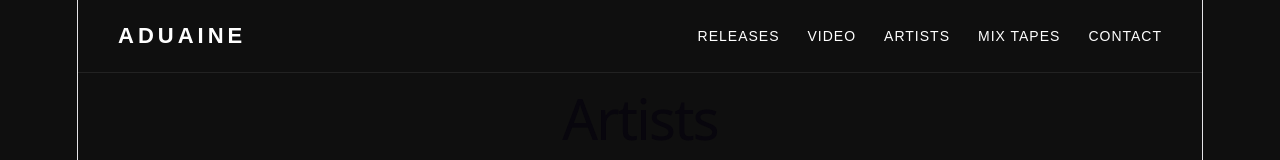
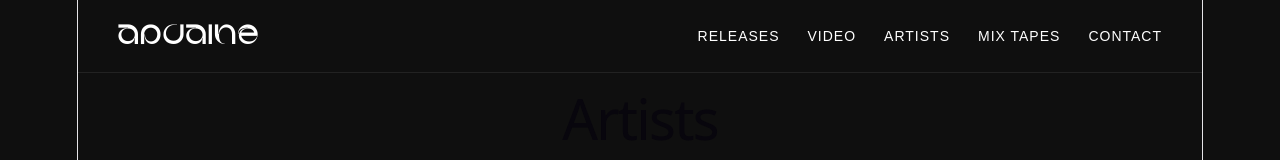
Before and after one commit to Barry-Greaves/aduaine-v2, a React (Vite) app: page /artists in a window 1280 px wide. Shown: the top 160 px of the page. Built offline with nearby package versions, Linux system fonts and the light colour scheme.

Commit message:
CSS styling on the logo

```diff
--- a/src/App.css
+++ b/src/App.css
@@ -28,9 +28,23 @@ body {
 }
 
 .logo {
-  font-size: 22px;
-  letter-spacing: 4px;
+  font-family: "aduaine";
+
+  color: white;
+
+  text-decoration: none;
+
+  font-size: 28px;
+
+  letter-spacing: 2px;
+
   font-weight: bold;
+
+  transition: .3s;
+}
+
+.logo:hover {
+  opacity: .7;
 }
 
 .nav-links {
--- a/src/components/Navbar.jsx
+++ b/src/components/Navbar.jsx
@@ -4,9 +4,12 @@ function Navbar() {
   return (
     <nav className="navbar">
 
-      <div className="logo">
-        ADUAINE
-      </div>
+      <Link
+      to="/"
+      className="logo"
+      >
+      ADUAINE
+      </Link>
 
       <div className="nav-links">
 
```
